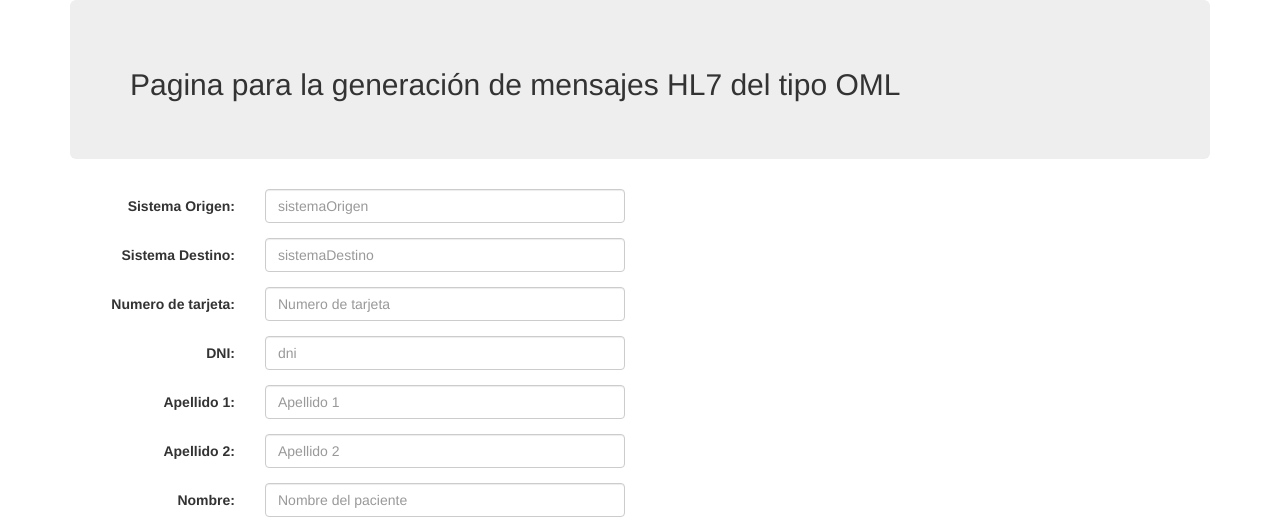
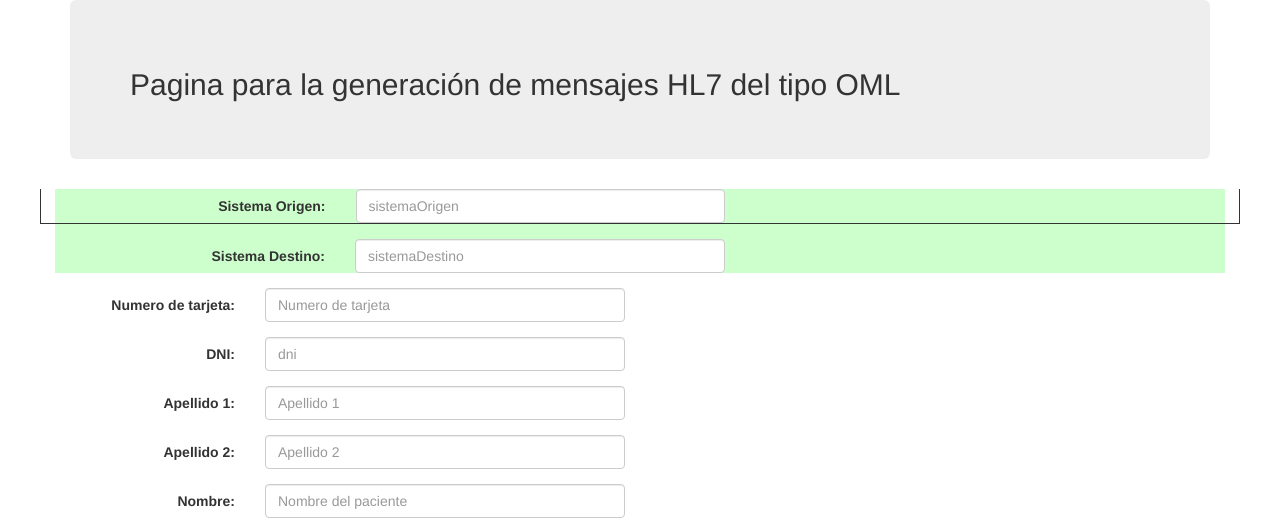
Before and after one commit to javabuk/PlataformaIntegracionSanitaria, a Spring app: page /MensajesOML in a window 1280 px wide. Shown: the top 528 px of the page. Run offline with Thymeleaf, Linux system fonts and the light colour scheme; the template is opened without the code that fills it, so the values that code supplies are empty; some libraries are stand-ins or nearby versions.

Commit message:
Crear fondos distintos para cada segmento de datos.

```diff
--- /dev/null
+++ b/PruebasSpringJPA/src/main/resources/static/estilos.css
@@ -0,0 +1,11 @@
+.span4 > div, .span8 > div
+{
+   background-color:#eee;
+   border: 1px solid #888;
+   border-radius:3px;
+}
+.jorge {
+	border: 1px solid;
+	border-top:0 ;
+	border-width:1px;
+}
--- a/PruebasSpringJPA/src/main/resources/templates/MensajesOML.html
+++ b/PruebasSpringJPA/src/main/resources/templates/MensajesOML.html
@@ -11,6 +11,8 @@
             th:src="@{/webjars/jquery/2.1.4/jquery.min.js}"></script>
     <link href="../static/css/guru.css"
           th:href="@{css/guru.css}" rel="stylesheet" media="screen"/>
+    <link href="../static/css/estilos.css"
+          th:href="@{css/estilos.css}" rel="stylesheet" media="screen"/>
 </head>
 <body>
 <div class="container">
@@ -20,18 +22,23 @@
 
 	<form class="form-horizontal" th:object="${mensajeHL7}" th:action="@{/ResultadoMensajesHL7}" method="post">
 
-		<div class="form-group">
-    		<label for="sistemaOrigen" class="col-sm-2 control-label">Sistema Origen:</label>
+		<div class="row">
+			<div id="" style="background-color: #cfc">
+				<div class="form-group jorge">
+    				<label for="sistemaOrigen" class="col-sm-3 control-label">Sistema Origen:</label>
     				<div class="col-sm-4">
     					<input type="text" class="form-control" id="sistemaOrigen" placeholder="sistemaOrigen" th:field="*{sistemaOrigen}"/>
     				</div>
     			</div>
     			<div class="form-group">
-    		<label for="sistemaDestino" class="col-sm-2 control-label">Sistema Destino:</label>
+    				<label for="sistemaDestino" class="col-sm-3 control-label">Sistema Destino:</label>
     				<div class="col-sm-4">
     					<input type="text" class="form-control" id="sistemaDestino" placeholder="sistemaDestino" th:field="*{sistemaDestino}"/>
     				</div>
   				</div>
+    		</div>
+    	</div>
+
   		<div class="form-group">
     		<label for="numeroTarjeta" class="col-sm-2 control-label">Numero de tarjeta:</label>
     		<div class="col-sm-4">
```
Lines whose indentation alone changed are shown as unchanged.
